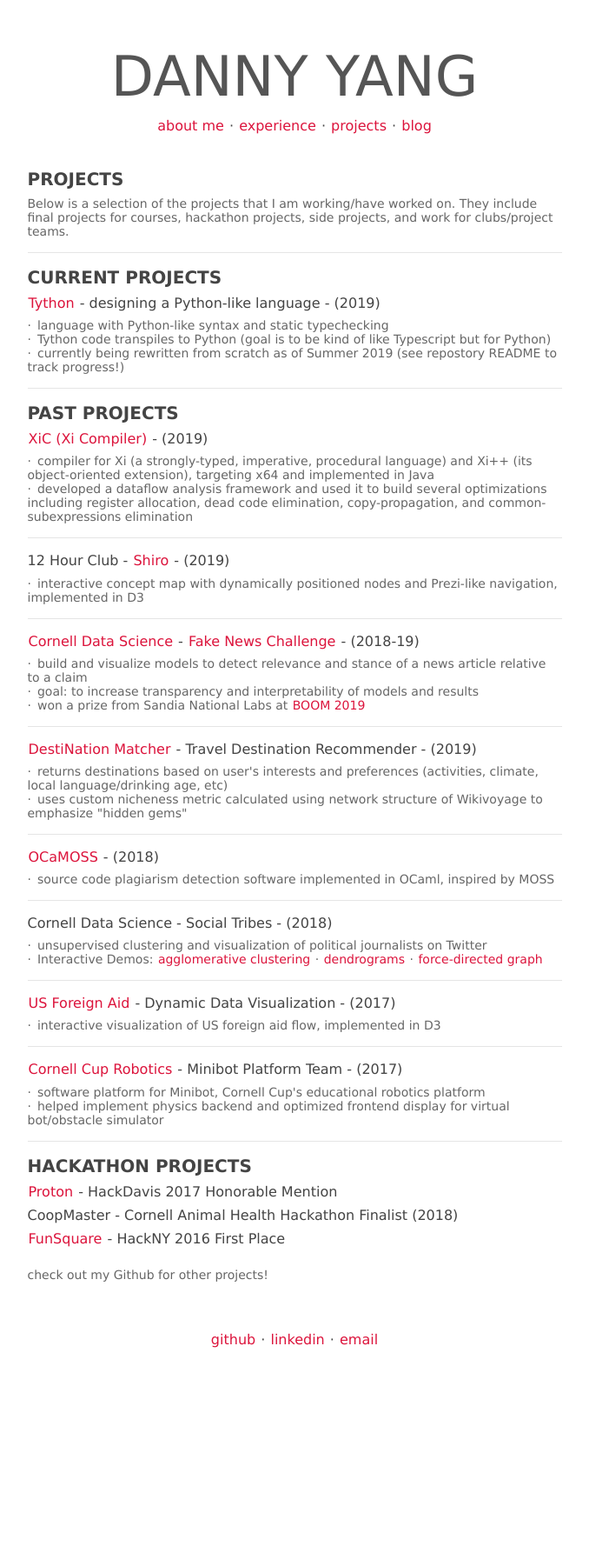
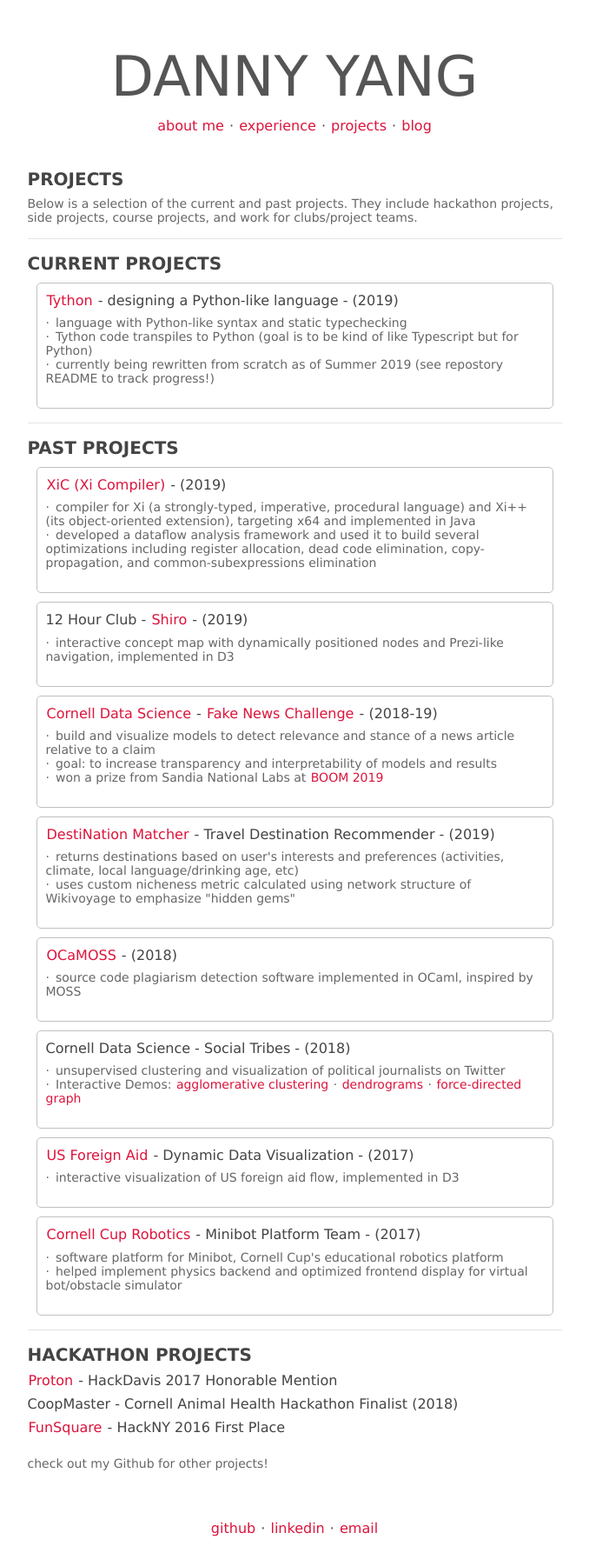
Before and after one commit to yangdanny97/yangdanny97.github.io, a Jekyll site: the page built from projects/index.html, in a window 1280 px wide. Shown: the whole page at 87% size, without its empty margins (301-979 px from the left). Built offline with Jekyll 4.4.1, drawn with Linux system fonts in a browser that asks for light colours; before the commit the page ends 1584 px from its top, so only the background shows below that.

Commit message:
update projects

```diff
--- a/projects/index.html
+++ b/projects/index.html
@@ -2,41 +2,57 @@
 layout: default
 title: Danny Yang - Projects
 ---
+<link rel="stylesheet" href="https://maxcdn.bootstrapcdn.com/bootstrap/4.0.0/css/bootstrap.min.css" integrity="sha384-Gn5384xqQ1aoWXA+058RXPxPg6fy4IWvTNh0E263XmFcJlSAwiGgFAW/dAiS6JXm"
+crossorigin="anonymous">
+<link rel='stylesheet' href="../css/style.css">
+<style>
+	.project-item {
+		border-radius: 5px;
+		border: 1px solid silver;
+		margin: 10px;
+		padding: 10px;
+	}
+</style>
 <div class='row slide'>
 	<div class='col-sm-6 offset-sm-3 content-pad'>
 		<h3>PROJECTS</h3>
-		<p>Below is a selection of the projects that I am working/have worked on. They include final projects for
-			courses, hackathon projects, side projects, and work for clubs/project teams.</p>
+		<p>Below is a selection of the current and past projects. They include hackathon projects, side projects, course projects, and work for clubs/project teams.</p>
 		<hr>
 
 		<h3>CURRENT PROJECTS</h3>
-
+		<div class="project-item">
 			<h4><a href="https://github.com/yangdanny97/Tython" target="_blank">Tython</a> - designing a Python-like
 				language - (2019)</h4>
 			<ul>
 				<li>language with Python-like syntax and static typechecking</li>
 				<li>Tython code transpiles to Python (goal is to be kind of like Typescript but for Python)</li>
-			<li>currently being rewritten from scratch as of Summer 2019 (see repostory README to track progress!)</li>
+				<li>currently being rewritten from scratch as of Summer 2019 (see repostory README to track progress!)
+				</li>
 			</ul>
+		</div>
 		<hr>
 
 		<h3>PAST PROJECTS</h3>
+		<div class="project-item">
 			<h4><a href="https://github.com/Bluefire2/xic" target="_blank">XiC (Xi Compiler)</a> - (2019)</a></h4>
 			<ul>
 				<li>compiler for Xi (a strongly-typed, imperative, procedural language) and Xi++ (its object-oriented
 					extension), targeting x64 and implemented in Java</li>
-			<li>developed a dataflow analysis framework and used it to build several optimizations including register
+				<li>developed a dataflow analysis framework and used it to build several optimizations including
+					register
 					allocation, dead code elimination, copy-propagation, and common-subexpressions elimination
 				</li>
 			</ul>
-		<hr>
+		</div>
+		<div class="project-item">
 			<h4>12 Hour Club - <a href="https://shiro.community/" target="_blank">Shiro</a> - (2019)</h4>
 			<ul>
-			<li>interactive concept map with dynamically positioned nodes and Prezi-like navigation, implemented in D3
+				<li>interactive concept map with dynamically positioned nodes and Prezi-like navigation, implemented in
+					D3
 				</li>
 			</ul>
-
-		<hr>
+		</div>
+		<div class="project-item">
 			<h4><a href="https://cornelldata.science">Cornell Data Science</a> - <a
 					href="https://github.com/CornellDataScience/Insights-FakeNews" target="_blank">Fake News
 					Challenge</a> - (2018-19)</h4>
@@ -48,23 +64,25 @@
 						href="https://www.cis.cornell.edu/about/outreach-events/boom-bits-our-minds/awards/boom-2019-award-recipients">BOOM
 						2019</a></li>
 			</ul>
-
-		<hr>
+		</div>
+		<div class="project-item">
 			<h4><a href="https://dnm-finalapp.herokuapp.com/" target="_blank">DestiNation Matcher</a> - Travel
 				Destination Recommender - (2019)</h4>
 			<ul>
 				<li>returns destinations based on user's interests and preferences (activities, climate,
 					local language/drinking age, etc)</li>
-			<li>uses custom nicheness metric calculated using network structure of Wikivoyage to emphasize "hidden gems"
+				<li>uses custom nicheness metric calculated using network structure of Wikivoyage to emphasize "hidden
+					gems"
 				</li>
 			</ul>
-		<hr>
+		</div>
+		<div class="project-item">
 			<h4><a href="https://github.com/RobYang1024/OCaMOSS" target="_blank">OCaMOSS</a> - (2018)</h4>
 			<ul>
 				<li>source code plagiarism detection software implemented in OCaml, inspired by MOSS</li>
 			</ul>
-		<hr>
-
+		</div>
+		<div class="project-item">
 			<h4>Cornell Data Science - Social Tribes - (2018)</h4>
 			<ul>
 				<li>unsupervised clustering and visualization of political journalists on Twitter</li>
@@ -73,24 +91,24 @@
 					<a href="{{ site.url }}/cds/dendrograms.html">dendrograms</a>
 					· <a href="{{ site.url }}/cds/force-directed.html">force-directed graph</a></li>
 			</ul>
-		<hr>
-
+		</div>
+		<div class="project-item">
 			<h4><a href='https://yangdanny97.github.io/US-foreign-aid-visualizer/' target='_blank'>US Foreign Aid</a> -
 				Dynamic Data Visualization - (2017)</h4>
 			<ul>
 				<li>interactive visualization of US foreign aid flow, implemented in D3</li>
 			</ul>
-
-		<hr>
-
+		</div>
+		<div class="project-item">
 			<h4><a href="https://github.com/cornell-cup" target="_blank">Cornell Cup Robotics</a> - Minibot Platform
 				Team
 				- (2017)</h4>
 			<ul>
 				<li>software platform for Minibot, Cornell Cup's educational robotics platform</li>
-			<li>helped implement physics backend and optimized frontend display for virtual bot/obstacle simulator </li>
+				<li>helped implement physics backend and optimized frontend display for virtual bot/obstacle simulator
+				</li>
 			</ul>
-
+		</div>
 		<hr>
 
 		<h3>HACKATHON PROJECTS</h3>
```
Lines whose indentation alone changed are shown as unchanged.
